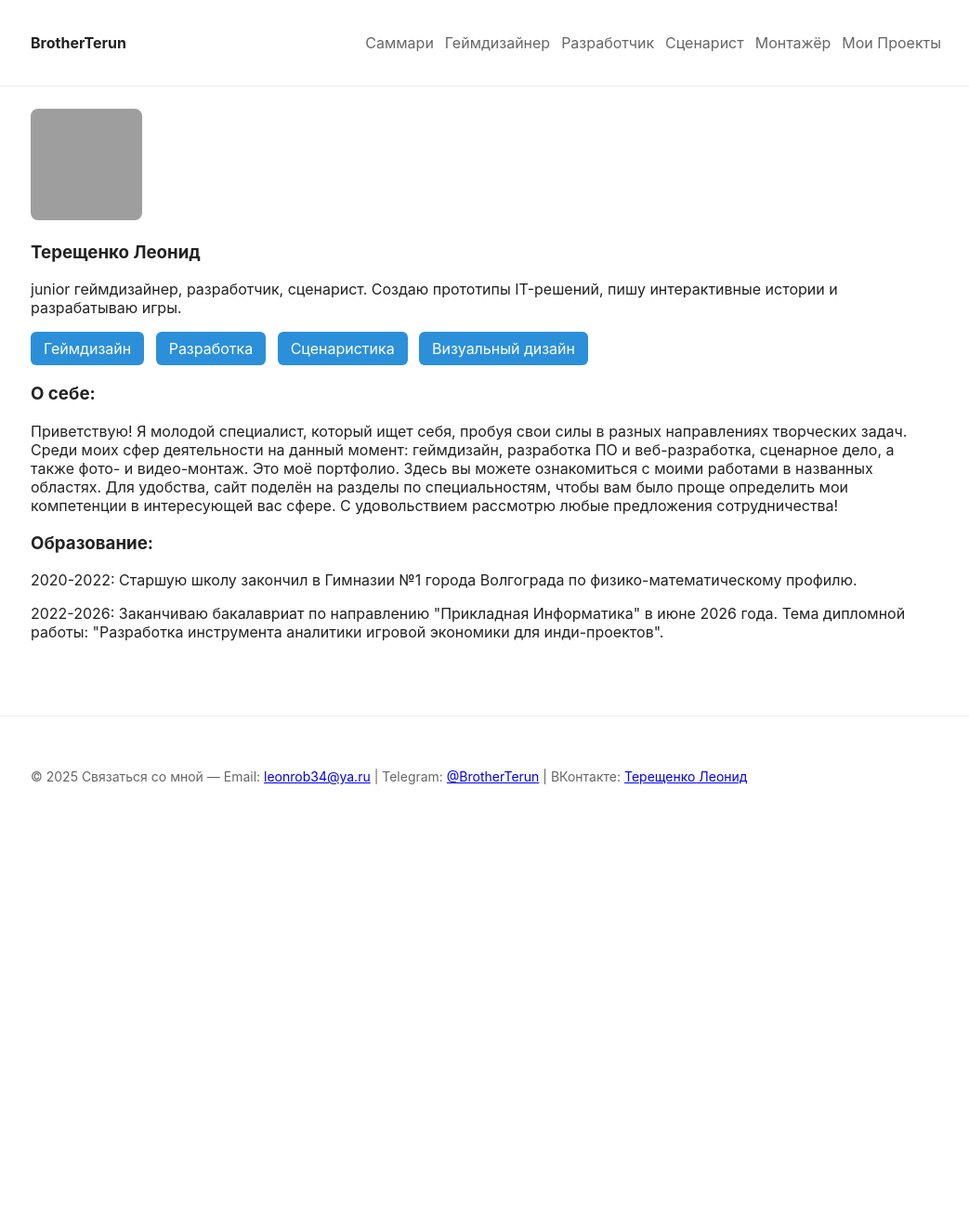
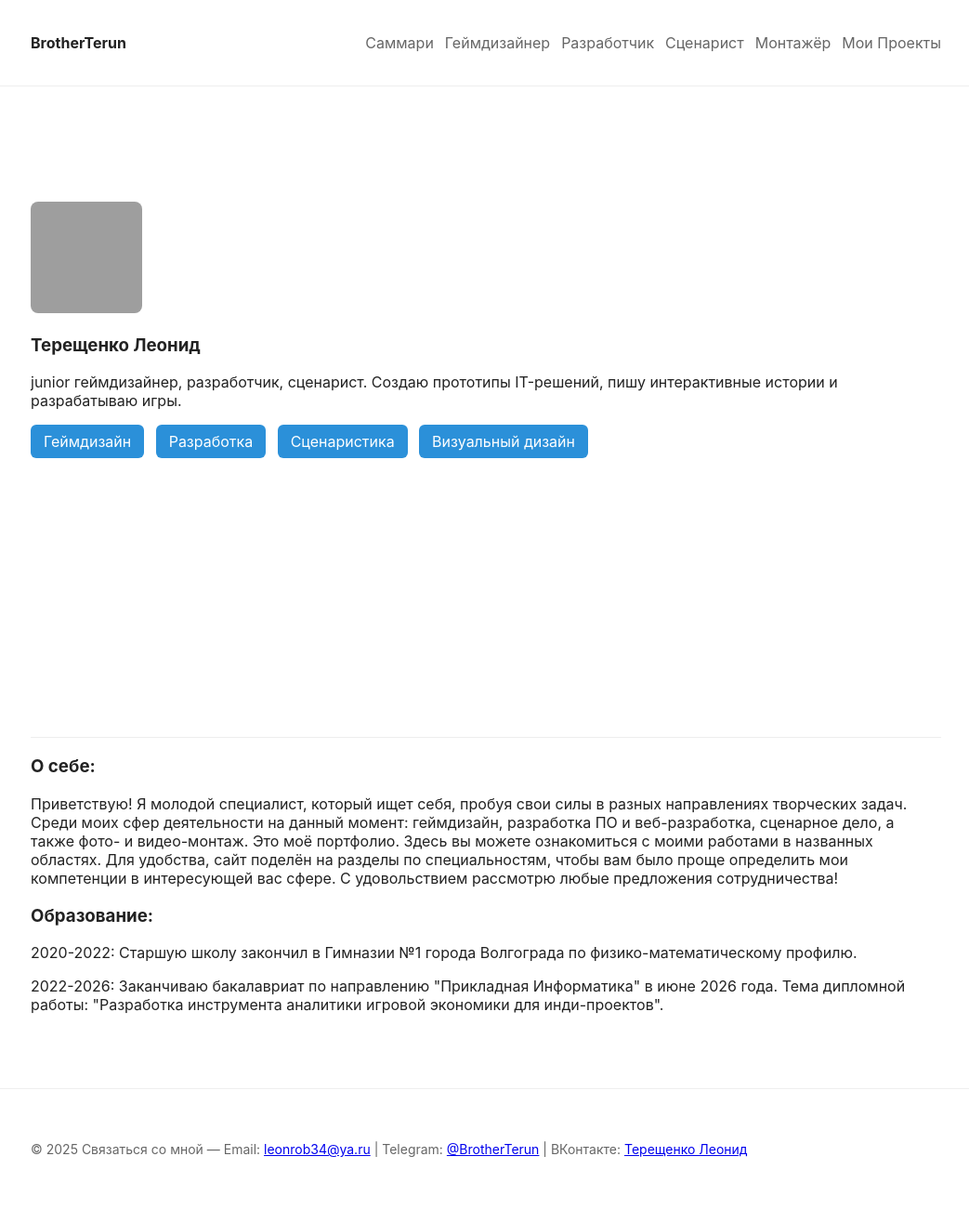
Before and after one commit to BrotherTerun/TerunPfolio, a Jekyll site: the page built from index.md, in a window 1280 px wide. Shown: the whole page at 93% size, without its empty margins (117-1160 px from the left). Built offline with Jekyll 4.4.1, drawn with Linux system fonts in a browser that asks for light colours; before the commit the page ends 900 px from its top, so only the background shows below that; grey boxes are pictures that could not be loaded.

Commit message:
Добавил отступы и границу hero-блоку

```diff
--- a/assets/css/style.css
+++ b/assets/css/style.css
@@ -55,10 +55,14 @@ body{
   color:var(--muted);
 }
 
+/* === ОСНОВНАЯ СТРАНИЦА === */
 .hero {
   display:block;
   gap:20px;
   align-items:center;
+  padding-top:100px;
+  padding-bottom:300px;
+  border-bottom:1px solid #eee;
 }
 
 .avatar {
```
